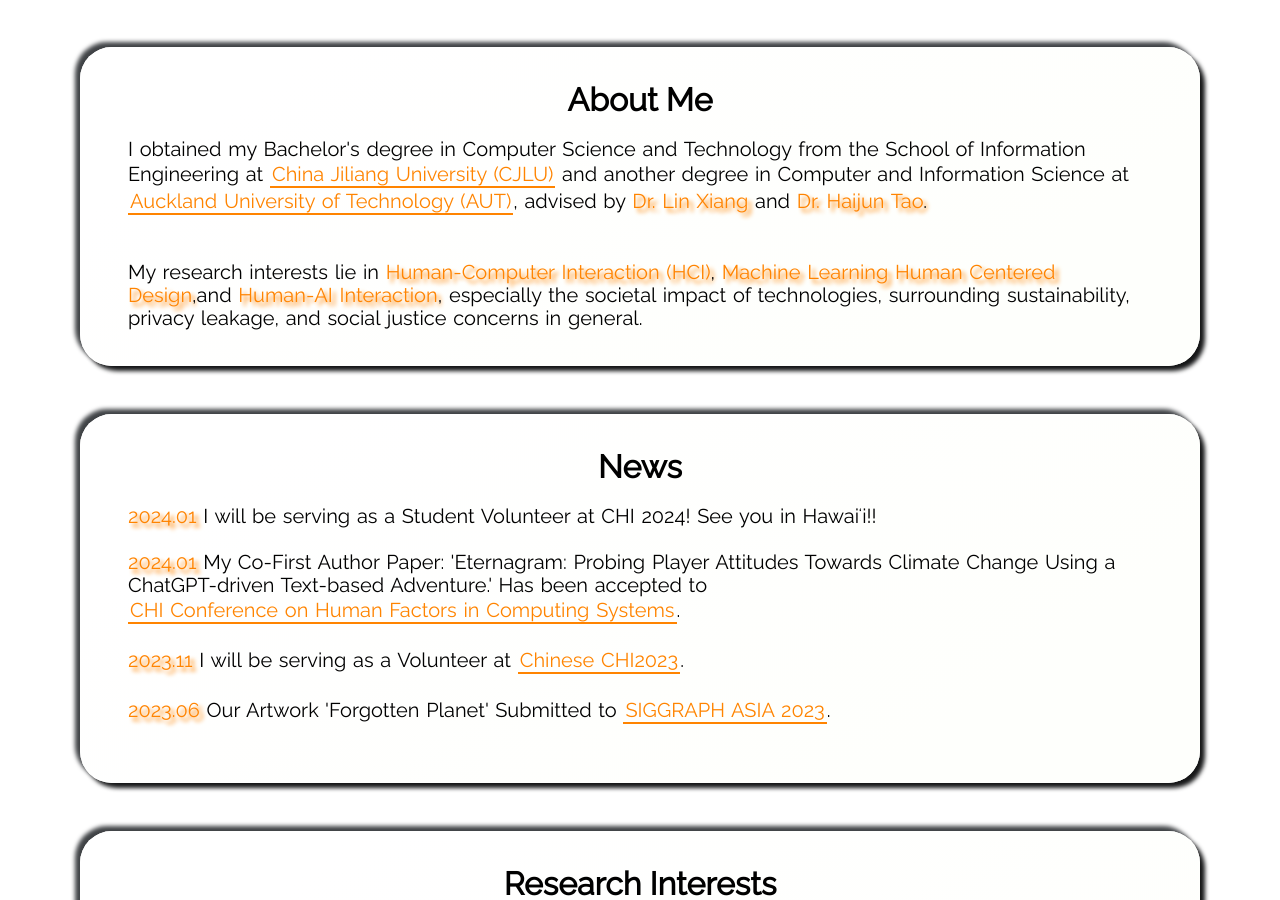
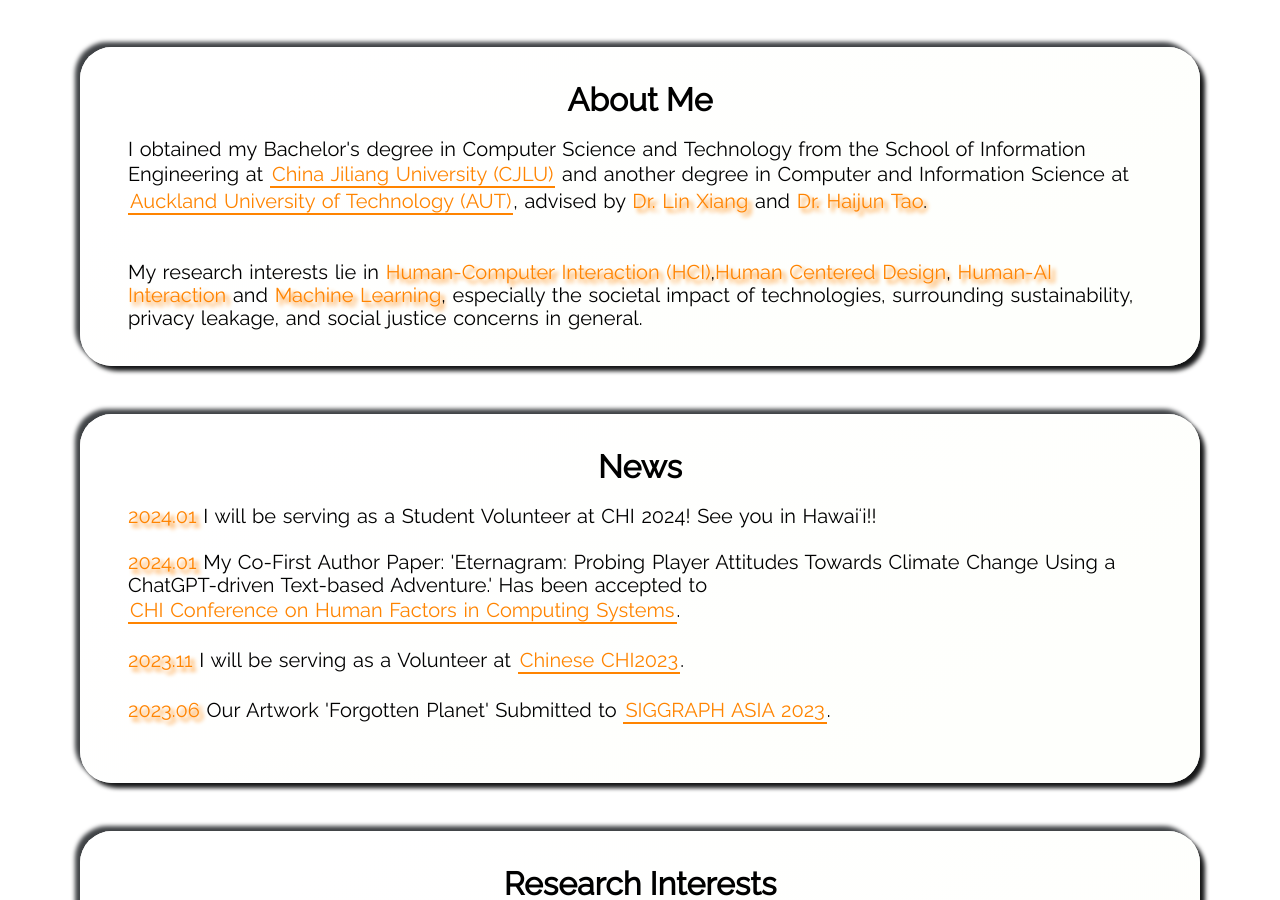
Before and after one commit to Carolzhangzz/VisualWebTemplate, a Jekyll site: the page built from index.html, in a window 1280 px wide and 900 px high, scrolled down 1013 px. Built offline with Jekyll 4.4.1, drawn with Linux system fonts in a browser that asks for light colours.

Commit message:
Update _config.yml

```diff
--- a/_config.yml
+++ b/_config.yml
@@ -39,8 +39,7 @@ about_me_description:
   I obtained my Bachelor's degree in Computer Science and Technology from the School of Information Engineering at <a class="highlight-link" href="https://english.cjlu.edu.cn//" target="_blank" rel="noreferrer">China Jiliang University (CJLU)</a> and another
   degree in Computer and Information Science at<a class="highlight-link" href="https://www.aut.ac.nz/" target="_blank" rel="noreferrer">Auckland University of Technology (AUT)</a>, advised by <a class="highlight-title" href="#">Dr. Lin Xiang</a> and <a class="highlight-title" href="#">Dr. Haijun Tao</a>.<br><br><br>
 
-  My research interests lie in <a class="highlight-title" href="">Human-Computer Interaction (HCI)</a>, <a class="highlight-title" href="#">Machine Learning</a>
-  <a class="highlight-title" href="#">Human Centered Design</a>,and <a class="highlight-title" href="#"> Human-AI Interaction</a>, especially the societal impact of technologies, surrounding sustainability, privacy leakage, and social justice concerns in general.
+  My research interests lie in <a class="highlight-title" href="">Human-Computer Interaction (HCI)</a>,<a class="highlight-title" href="#">Human Centered Design</a>,<a class="highlight-title" href="#"> Human-AI Interaction</a> and <a class="highlight-title" href="#">Machine Learning</a>, especially the societal impact of technologies, surrounding sustainability, privacy leakage, and social justice concerns in general.
 
 
 # NEWS SECTION
```
